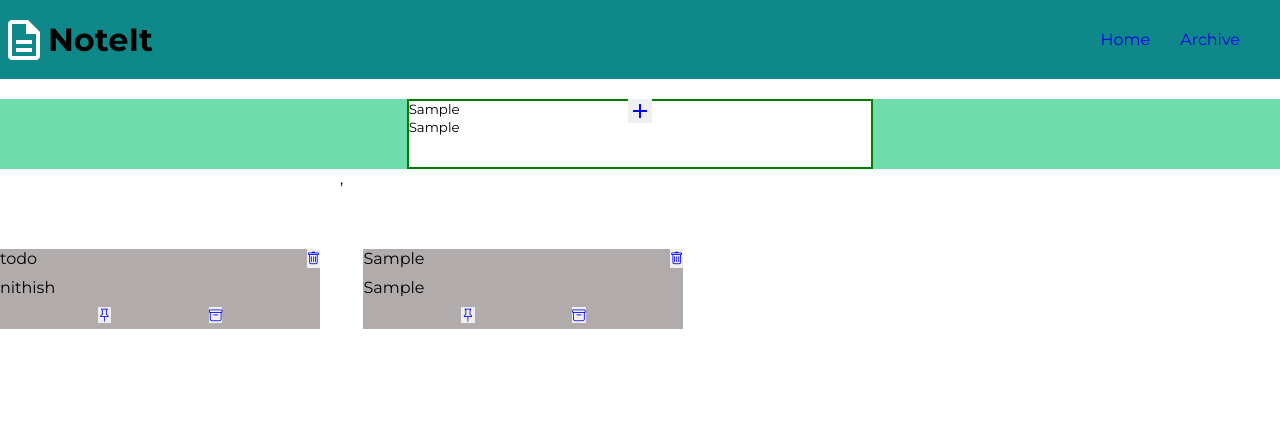
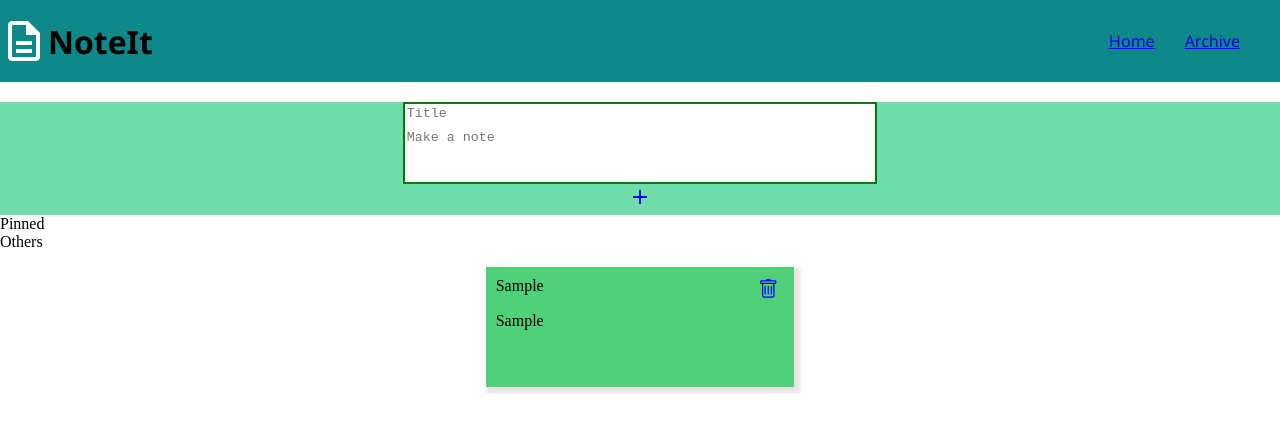
Before and after one commit to NITHISH-KUMAR-R/Projects2024March, a plain HTML site: page index.html in a window 1280 px wide. Both pictures are taken after typing "Sample", "Sample" into the empty fields and a click on the button "add". Drawn offline with nearby package versions, Linux system fonts and the light colour scheme.

Commit message:
Styles and Pin Js

```diff
--- a/app.js
+++ b/app.js
@@ -3,21 +3,25 @@ export const renderNOtes=( notes ) => {
 
     let newNote=notes.map( ( { id, note, title, isPinned, isArchived } ) => {
         return (
-            `<div class ="min-boxcontainer">
+            `
+            <div class ="min-boxcontainer shadow">
             <div class ="titleNotes">
-            <span> ${ title }</span>
-            <button><i class="bi bi-trash"></i></button>
-            </div>
-            <p>${ note }</p>
+            <span class="titleHead">${ title }</span>
+            <button data-type ="del" data-id=${ id }><i data-type ="del"  data-id=${ id } class="bi bi-trash"></i></button>
+            </div class="v-hidden">
+            <p class="note">${ note }</p>
             <div class="noteSection">
 
-            <button><i class="bi bi-pin"></i></button>
-            <button>\<i class="bi bi-archive"></i></button></div>
+            <button data-type ="pin" data-id=${ id }><i data-id=${ id } data-type ="pin" class="bi bi-pin"></i></button>
+            <button data-type ="archive" data-id=${ id }><i data-type ="archive" data-id=${ id } class="bi bi-archive"></i></button></div>
 
             </div>`
         )
 
+
     } )
 
-    return newNote
+    return newNote.join( "" )
+
+
 }
--- a/appstyle.css
+++ b/appstyle.css
@@ -1,9 +1,13 @@
 @import url("https://cdn.jsdelivr.net/npm/bootstrap-icons@1.11.3/font/bootstrap-icons.min.css");
 .min-boxcontainer {
-  margin-top: 5em;
-  background-color: rgb(178, 171, 171);
-  width: 20em;
-  height: 5em;
+  margin: 1em auto;
+  background-color: rgb(80, 209, 121);
+  flex-basis: calc(33.33% - 10px); /* 33.33% width with gap adjustment */
+  max-width: calc(23.33% - 10px); /* Adjust max-width accordingly */
+  margin-bottom: 10px; /* Add some margin between notes */
+  height: 100px;
+  padding: 10px;
+  position: relative;
 }
 .titleNotes {
   display: flex;
@@ -15,7 +19,28 @@
   margin-top: 10px;
   display: flex;
   justify-content: space-evenly;
+  display: none; /* Initially hide buttons */
 }
 button {
   color: blue;
+  font-size: 20px;
+  background-color: transparent; /* Set background color to transparent */
+  border: none; /* Remove border */
+  box-shadow: none; /* Remove box shadow */
+  cursor: pointer;
 }
+button:hover {
+  background-color: rgba(7, 7, 49, 0.1); /* Add a slight hover effect */
+}
+
+.note {
+  /* Ensure note wraps */
+  word-wrap: break-word;
+}
+
+.shadow {
+  box-shadow: 3px 3px 3px 3px rgba(46, 6, 6, 0.1);
+}
+.min-boxcontainer:hover .noteSection {
+  display: flex; /* Show buttons when container is hovered over */
+}
--- a/main.js
+++ b/main.js
@@ -6,8 +6,33 @@ let addButton=document.querySelector( ".add-btn" )
 let noteDisplay=document.querySelector( '.notes-display' );
 let showPinnedNotes=document.querySelector( '.pinned-notes-container' )
 let showOtherNotes=document.querySelector( ".notes-container" )
-let arrayOfNotes=[{ title: "todo", note: "nithish", id: "121", isPinned: false, isArchived: false }]
+let arrayOfNotes=JSON.parse( localStorage.getItem( "notes" ) )||[]
 
+
+
+noteDisplay.addEventListener( "click", ( event ) => {
+    let key=event.target.dataset.id;
+    let type=event.target.dataset.type;
+    switch ( type ) {
+        case "del":
+            // let con=arrayOfNotes.id;
+            // console.log( con )
+            arrayOfNotes=arrayOfNotes.filter( ( { id } ) => id.toString()!==key );
+            showOtherNotes.innerHTML=renderNOtes( arrayOfNotes.filter( ( { isPinned } ) => !isPinned ) )
+            localStorage.setItem( "notes", JSON.stringify( arrayOfNotes ) )
+            break;
+
+        case "pin":
+            arrayOfNotes=arrayOfNotes.map( ( obj ) => obj.id.toString()===key? { ...obj, isPinned: !obj.isPinned }:obj )
+            showOtherNotes.innerHTML=renderNOtes( arrayOfNotes.filter( ( { isPinned } ) => !isPinned ) )
+            showPinnedNotes.innerHTML=renderNOtes( arrayOfNotes.filter( ( { isPinned } ) => isPinned ) )
+            localStorage.setItem( "notes", JSON.stringify( arrayOfNotes ) )
+    }
+
+    console.log( arrayOfNotes )
+    console.table( key, type )
+
+} )
 
 addButton.addEventListener( "click", () => {
     console.log( title.value )
@@ -19,6 +44,12 @@ addButton.addEventListener( "click", () => {
         }]
     }
     console.log( arrayOfNotes )
-    showOtherNotes.innerHTML=renderNOtes( arrayOfNotes )
+    showOtherNotes.innerHTML=renderNOtes( arrayOfNotes ) //apending into the container
+    localStorage.setItem( "notes", JSON.stringify( arrayOfNotes ) ) // first paramter notes is key for storing the value
+    title.value=""
+    note.value=""
+
 
 } )
+
+showOtherNotes.innerHTML=renderNOtes( arrayOfNotes ) //apending into the container
--- a/style.css
+++ b/style.css
@@ -65,3 +65,9 @@ nav ul li {
   border-top: none;
   outline: none; /* Remove outline when focused */
 }
+.notes-container {
+  display: flex;
+  flex-wrap: wrap; /* Allow notes to wrap to the next row */
+  justify-content: flex-start; /* Align notes to the start of the container */
+  gap: 10px; /* Add gap between notes */
+}
--- a/utility.css
+++ b/utility.css
@@ -1,4 +1,4 @@
-* {
+/* * {
   font-family: "Montserrat", sans-serif;
   margin: 0;
   padding: 0;
@@ -115,4 +115,4 @@
 
 .cursor {
   cursor: pointer;
-}
+} */
```
